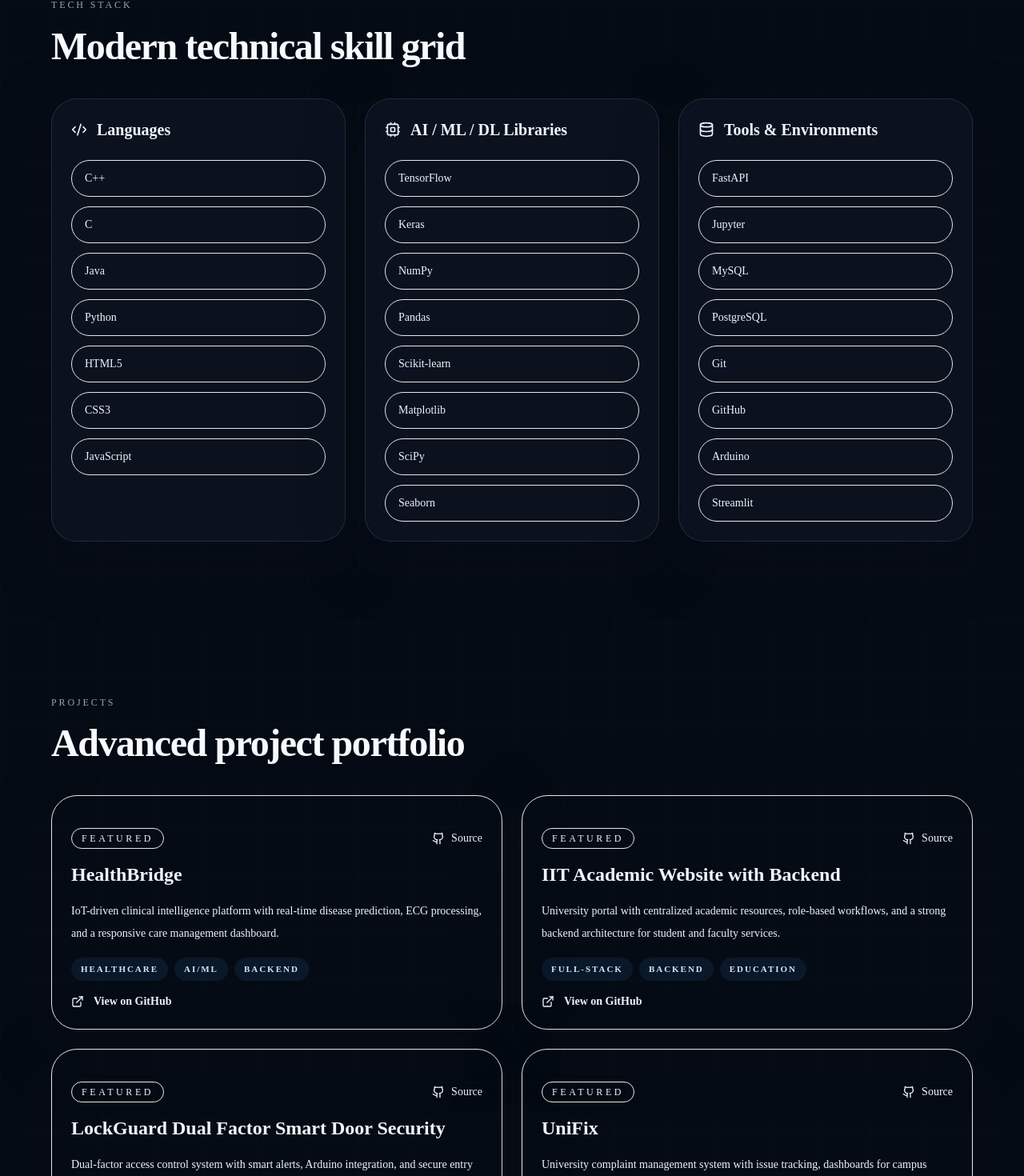
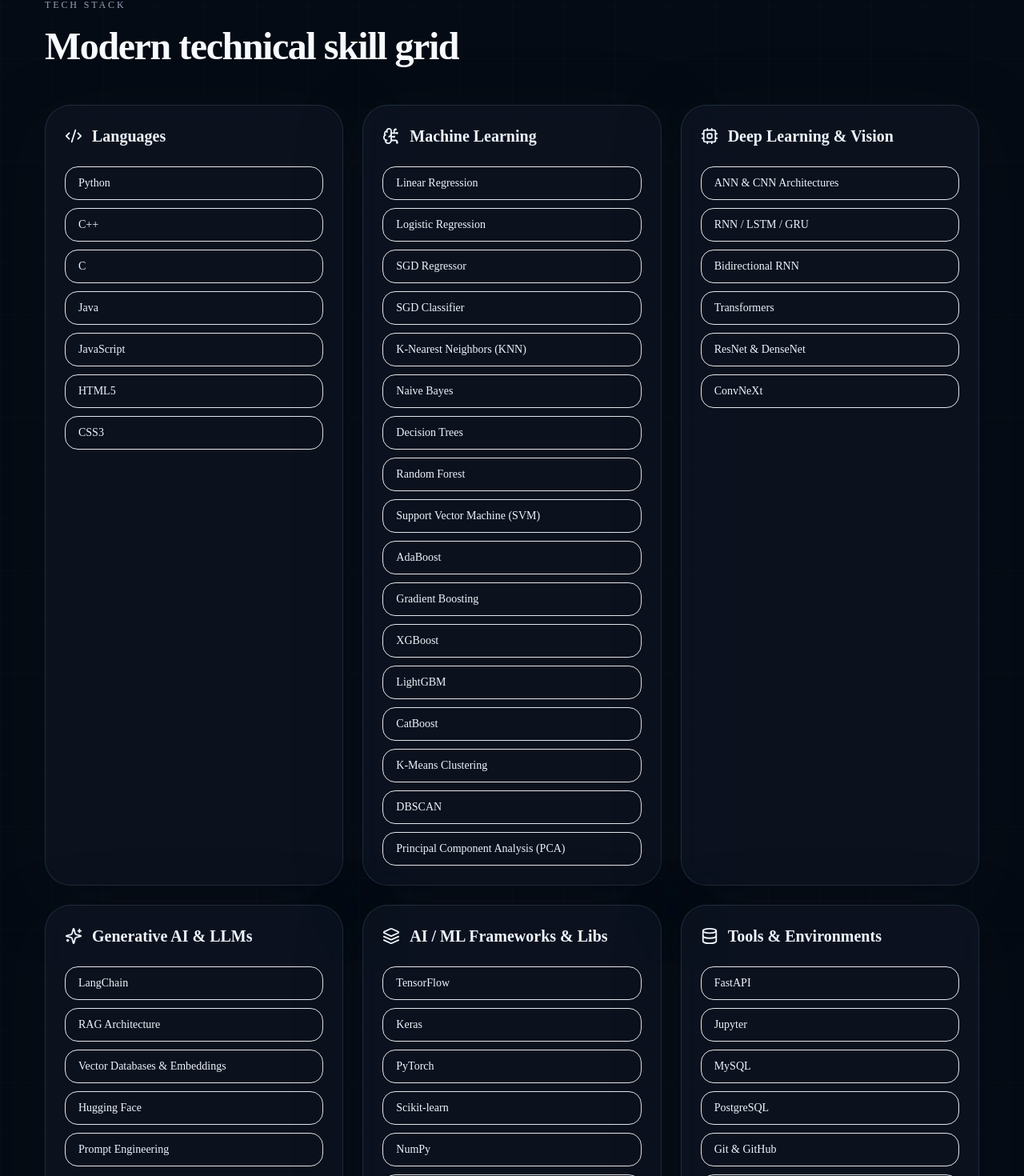
Before and after one commit to Md-Shaon-Khan/Portfolio, a Next.js app in the folder frontend/: page / in a window 1280 px wide. Shown: the part 3959-5429 px from the top of the page at 80% size. Built offline with nearby package versions, Linux system fonts and the light colour scheme.

Commit message:
Added TechStackGrid

```diff
--- a/frontend/components/TechStackGrid.tsx
+++ b/frontend/components/TechStackGrid.tsx
@@ -1,36 +1,99 @@
 'use client'
 
 import { motion } from 'framer-motion'
-import { Cpu, Code2, Database, Layers, Terminal } from 'lucide-react'
+import { Cpu, Code2, Database, Layers, BrainCircuit, Sparkles } from 'lucide-react'
 
 const groups = [
   {
     title: 'Languages',
     icon: Code2,
-    items: ['C++', 'C', 'Java', 'Python', 'HTML5', 'CSS3', 'JavaScript'],
+    items: ['Python', 'C++', 'C', 'Java', 'JavaScript', 'HTML5', 'CSS3'],
   },
   {
-    title: 'AI / ML / DL Libraries',
+    title: 'Machine Learning',
+    icon: BrainCircuit,
+    items: [
+    'Linear Regression',
+    'Logistic Regression',
+    'SGD Regressor',
+    'SGD Classifier',
+    'K-Nearest Neighbors (KNN)',
+    'Naive Bayes',
+    'Decision Trees',
+    'Random Forest',
+    'Support Vector Machine (SVM)',
+    'AdaBoost',
+    'Gradient Boosting',
+    'XGBoost',
+    'LightGBM',
+    'CatBoost',
+    'K-Means Clustering',
+    'DBSCAN',
+    'Principal Component Analysis (PCA)',
+    ],
+  },
+  {
+    title: 'Deep Learning & Vision',
     icon: Cpu,
-    items: ['TensorFlow', 'Keras', 'NumPy', 'Pandas', 'Scikit-learn', 'Matplotlib', 'SciPy', 'Seaborn'],
+    items: [
+      'ANN & CNN Architectures',
+      'RNN / LSTM / GRU',
+      'Bidirectional RNN',
+      'Transformers',
+      'ResNet & DenseNet',
+      'ConvNeXt',
+    ],
+  },
+  {
+    title: 'Generative AI & LLMs',
+    icon: Sparkles,
+    items: [
+      'LangChain',
+      'RAG Architecture',
+      'Vector Databases & Embeddings',
+      'Hugging Face',
+      'Prompt Engineering',
+    ],
+  },
+  {
+    title: 'AI / ML Frameworks & Libs',
+    icon: Layers,
+    items: [
+      'TensorFlow',
+      'Keras',
+      'PyTorch',
+      'Scikit-learn',
+      'NumPy',
+      'Pandas',
+      'Matplotlib & Seaborn',
+      'SciPy',
+    ],
   },
   {
     title: 'Tools & Environments',
     icon: Database,
-    items: ['FastAPI', 'Jupyter', 'MySQL', 'PostgreSQL', 'Git', 'GitHub', 'Arduino', 'Streamlit'],
+    items: [
+      'FastAPI',
+      'Jupyter',
+      'MySQL',
+      'PostgreSQL',
+      'Git & GitHub',
+      'Arduino',
+      'Streamlit',
+    ],
   },
 ]
 
 export default function TechStackGrid() {
   return (
     <section id="skills" className="relative py-24">
-      <div className="relative z-10 mx-auto max-w-6xl">
-        <div className="mb-10">
+      <div className="relative z-10 mx-auto max-w-7xl px-4 sm:px-6">
+        <div className="mb-12">
           <span className="section-label">Tech Stack</span>
           <h2 className="section-heading">Modern technical skill grid</h2>
         </div>
 
-        <div className="grid gap-6 xl:grid-cols-3">
+        <div className="grid gap-6 md:grid-cols-2 lg:grid-cols-3">
           {groups.map((group, index) => {
             const Icon = group.icon
             return (
@@ -38,19 +101,20 @@
                 key={group.title}
                 initial={{ opacity: 0, y: 24 }}
                 whileInView={{ opacity: 1, y: 0 }}
-                viewport={{ once: true, amount: 0.3 }}
-                transition={{ duration: 0.65, delay: index * 0.08 }}
-                className="glass-card rounded-[32px] border border-slate-700/60 bg-slate-900/85 p-6 shadow-glow"
+                viewport={{ once: true, amount: 0.2 }}
+                transition={{ duration: 0.5, delay: index * 0.08 }}
+                className="glass-card flex flex-col rounded-[32px] border border-slate-700/60 bg-slate-900/85 p-6 shadow-glow"
               >
                 <div className="mb-6 flex items-center gap-3 text-cyan-300">
-                  <Icon size={20} />
+                  <Icon size={22} />
                   <h3 className="text-xl font-semibold text-slate-100">{group.title}</h3>
                 </div>
-                <div className="grid gap-3">
+
+                <div className="grid gap-2.5">
                   {group.items.map((item) => (
                     <div
                       key={item}
-                      className="rounded-3xl border border-slate-700/50 bg-slate-950/80 px-4 py-3 text-sm text-slate-200 transition-all hover:-translate-y-0.5 hover:border-cyan-400/30 hover:bg-slate-900/90"
+                      className="rounded-2xl border border-slate-700/50 bg-slate-950/80 px-4 py-2.5 text-sm text-slate-200 transition-all hover:-translate-y-0.5 hover:border-cyan-400/30 hover:bg-slate-900/90"
                     >
                       {item}
                     </div>
```
